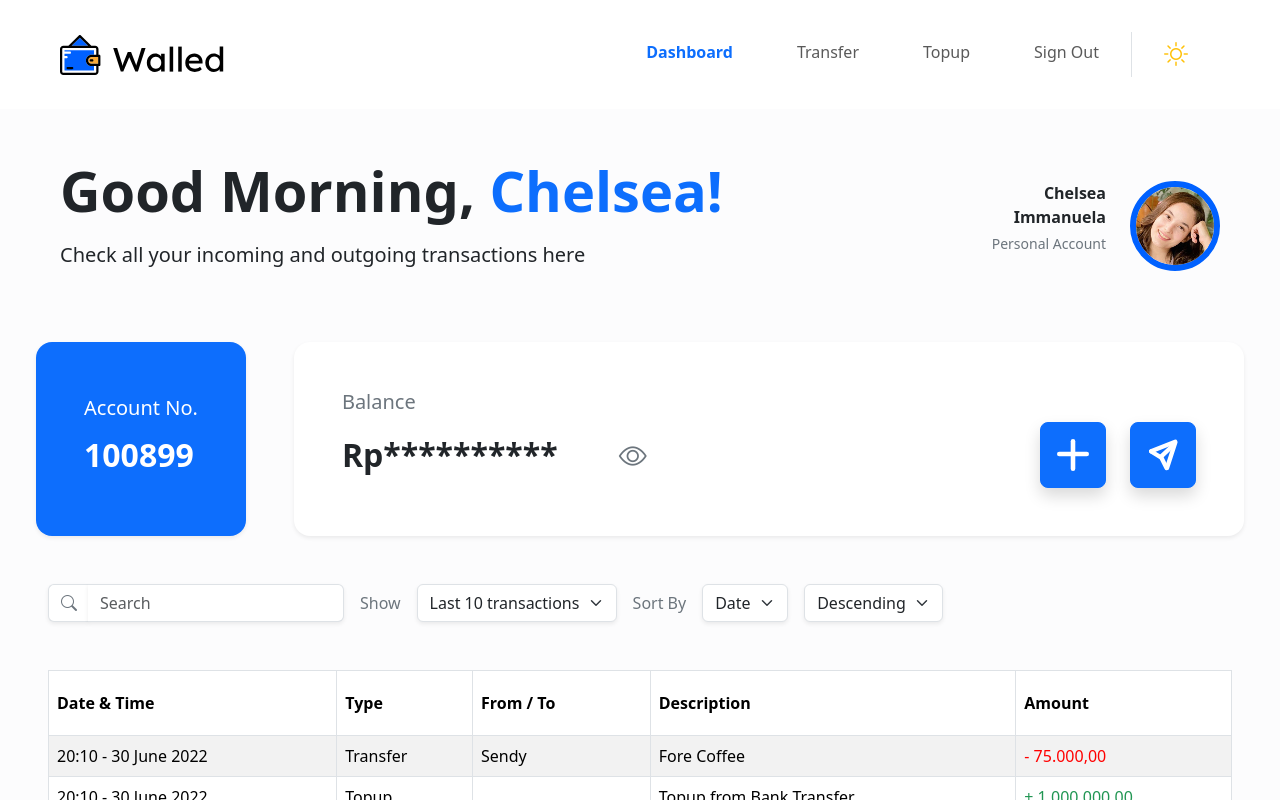
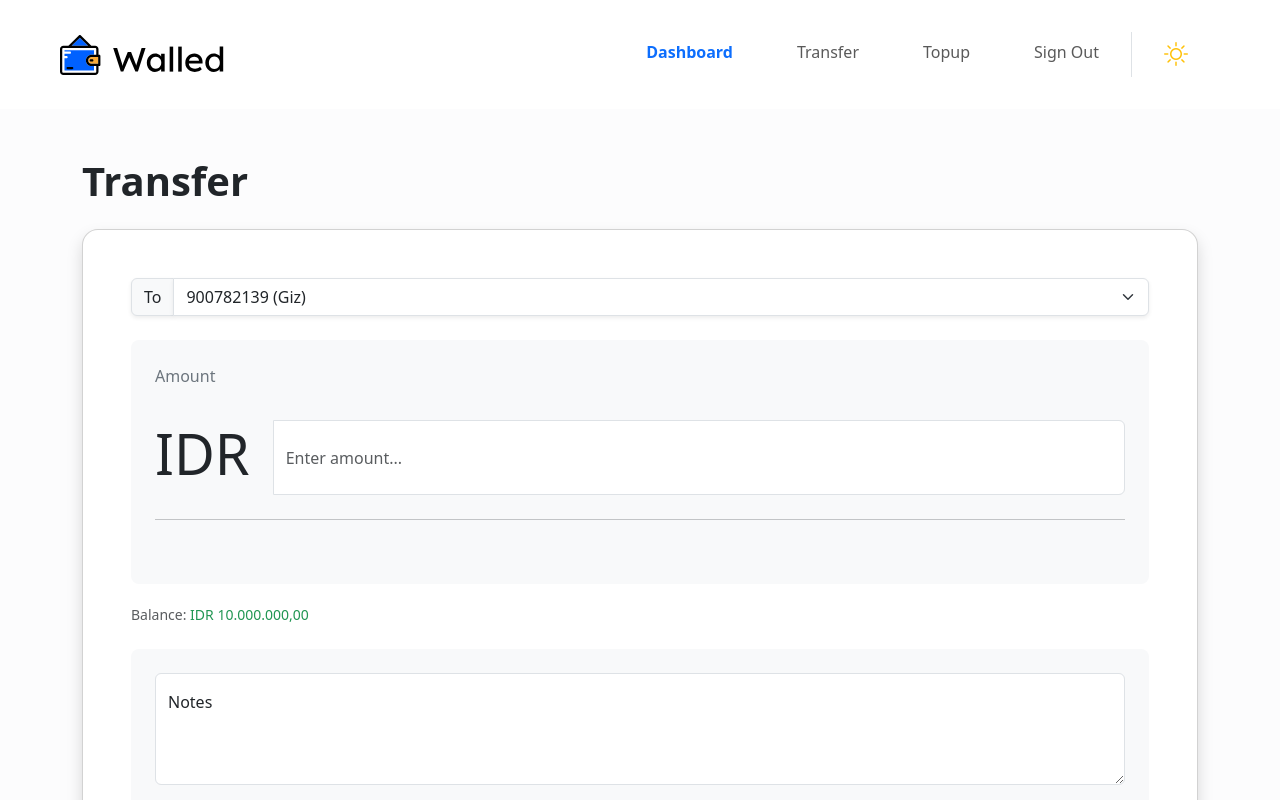
Before and after one commit to naufalmuafi/walled, a React (Vite) app: page / in a window 1280 px wide. Shown: the top 800 px of the page. Built offline with nearby package versions, Linux system fonts and the light colour scheme.

Commit message:
feat: transfer page

```diff
--- a/src/Walled.jsx
+++ b/src/Walled.jsx
@@ -1,10 +1,12 @@
 import React from "react";
 import Home from "./pages/Home";
+import Transfer from "./pages/Transfer";
 
 function App() {
     return (
         <div className="app">
-            <Home />
+            {/* <Home /> */}
+            <Transfer />
         </div>
     );
 }
--- /dev/null
+++ b/src/components/SetTransfer.jsx
@@ -0,0 +1,60 @@
+import React from "react";
+
+function SetTransfer() {
+    return (
+        <div className="container pt-5">
+            <h1 className="fw-semibold pb-3">Transfer</h1>
+            <div className="card bg-white rounded-4 shadow p-5">
+                <div className="input-group">
+                    <div className="input-group-text shadow-sm">To</div>
+                    <select
+                        className="form-select shadow-sm"
+                        id="inlineFormSelectSortBy"
+                    >
+                        <option defaultValue="900782139">
+                            900782139 (Giz)
+                        </option>
+                        <option value="900782140">900782140 (Muafi)</option>
+                    </select>
+                </div>
+
+                <div className="container rounded-3 bg-light mt-4 mb-3 p-4 pb-5">
+                    <label className="form-label text-secondary">Amount</label>
+                    <div className="input-group mt-4">
+                        <h1 className="display-4 fw-normal me-4">IDR</h1>
+                        <input
+                            type="number"
+                            className="form-control display-4 fw-normal"
+                            placeholder="Enter amount..."
+                        ></input>
+                    </div>
+                    <hr className="hr hr-blurry mt-4" />
+                </div>
+                <div className="form-text">
+                    Balance:{" "}
+                    <span style={{ color: "#219653" }}>IDR 10.000.000,00</span>
+                </div>
+                <div className="container rounded-3 bg-light mt-4 mb-5 p-4">
+                    <div class="form-floating">
+                        <textarea
+                            name="notes"
+                            className="form-control"
+                            placeholder="Leave a note here"
+                            style={{ height: "7rem" }}
+                        ></textarea>
+                        <label htmlFor="floatingTextarea2">Notes</label>
+                    </div>
+                </div>
+
+                <button
+                    type="button"
+                    class="btn btn-primary btn-lg shadow fw-normal"
+                >
+                    Transfer
+                </button>
+            </div>
+        </div>
+    );
+}
+
+export default SetTransfer;
--- a/src/components/common/Navbar.jsx
+++ b/src/components/common/Navbar.jsx
@@ -27,7 +27,7 @@ function Navbar() {
                         <li className="nav-item mx-4">
                             <a
                                 href="#"
-                                className="nav-link active text-primary fw-bold"
+                                className="nav-link text-primary active fw-bold"
                             >
                                 Dashboard
                             </a>
--- a/src/pages/Home.jsx
+++ b/src/pages/Home.jsx
@@ -3,9 +3,9 @@ import React from "react";
 import Navbar from "../components/common/Navbar";
 import Hero from "../components/Hero";
 import Account from "../components/Account";
+import Transactions from "../components/Transactions";
 
 import "../styles/hero.css";
-import Transactions from "../components/Transactions";
 
 function Home() {
     return (
--- /dev/null
+++ b/src/pages/Transfer.jsx
@@ -0,0 +1,14 @@
+import React from "react";
+import Navbar from "../components/common/Navbar";
+import SetTransfer from "../components/SetTransfer";
+
+function Transfer() {
+    return (
+        <div className="app">
+            <Navbar />
+            <SetTransfer />
+        </div>
+    );
+}
+
+export default Transfer;
```
